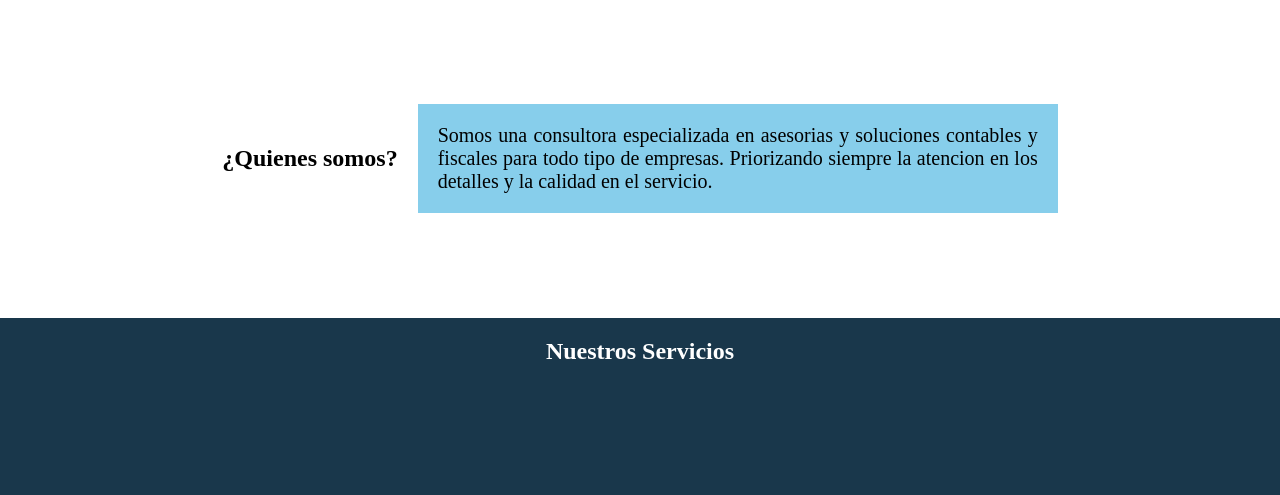
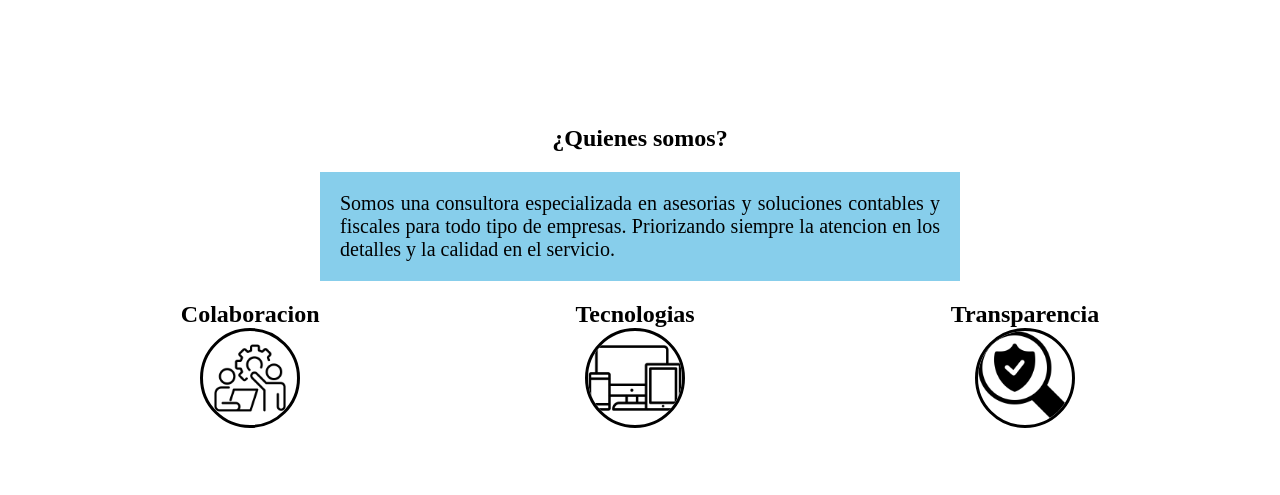
Before and after one commit to marcelosg-dev/Web-Consultoria, a plain HTML site: page index.html in a window 1280 px wide. Shown: the part 802-1297 px from the top of the page. Drawn offline with Linux system fonts and the light colour scheme.

Commit message:
new file:   images/colaboracion.png new file:   images/diseno-de-respuesta.png new file:   images/seguridad.png modified:   index.html modified:   script.js modified:   style.css

```diff
--- a/index.html
+++ b/index.html
@@ -3,7 +3,7 @@
 <head>
     <meta charset="UTF-8">
     <meta name="viewport" content="width=device-width, initial-scale=1.0">
-    <title>Asesoria Contable</title>
+    <title>IGC Finanzas</title>
     <link rel="stylesheet" href="style.css">
     <link rel="icon" href="images/almacenamiento.png" type="image/png">
 </head>
@@ -15,14 +15,14 @@
         <div class="header-container">
             <article>
                 <div>
-                    <h1>Consultoria Contable y Fiscal</h1>
+                    <h1>IGC Finanzas</h1>
                 </div>
             </article>
 
 
             <article>
                 <div class="logo-container">
-                    <a href=""><img src="images/linkedin.png" alt="linkedin" class="img-logo"></a>
+                    <a href="https://www.linkedin.com/company/igc-finanzas/" target="_blank"><img src="images/linkedin.png" alt="linkedin" class="img-logo"></a>
                     <a href=""><img src="images/facebook.png" alt="facebook" class="img-logo"></a>
                     <a href=""><img src="images/instagram.png" alt="instagram" class="img-logo"></a>
                     <a href="https://wa.me/5218136469576" target="_blank"><img src="images/whatsapp.png" alt="whatsapp" class="img-logo"></a>
@@ -50,6 +50,25 @@
                 <p>
                 Somos una consultora especializada en asesorias y soluciones contables y fiscales para todo tipo de empresas. Priorizando siempre la atencion en los detalles y la calidad en el servicio.
                 </p>
+            </div>
+
+            <div class="nosotros-images-container">
+
+                <div class="nosotros-images-content">
+                    <h2>Colaboracion</h2>
+                    <img src="images/colaboracion.png" alt="">
+
+                </div>
+
+                <div class="nosotros-images-content">
+                    <h2>Tecnologias</h2>
+                    <img src="images/diseno-de-respuesta.png" alt="">
+                </div>
+
+                <div class="nosotros-images-content">
+                    <h2>Transparencia</h2>
+                    <img src="images/seguridad.png" alt="">
+                </div>
             </div>
         </div>
         <!-- FINAL DE LA SECCION NOSOTROS -->
--- a/script.js
+++ b/script.js
@@ -0,0 +1,4 @@
+addEventListener('DOMContentLoaded', function() {
+    // Código a ejecutar cuando el DOM esté completamente cargado
+    this.alert('Bienvenido a IGC Finanzas, actualmente la pagina esta en construccion pero ya nos puedes contactar en caso de desearlo. Por el momento para una mejor experiencia te pedimos que uses esta pagina en un navegador de escritorio.')
+});
--- a/style.css
+++ b/style.css
@@ -63,10 +63,10 @@
 .nosotros-container{
 
     width: 100%;
-    height: 40vh;
+    height: 70vh;
     color: black;
     display: flex;
-    flex-direction: row;
+    flex-direction: column;
     align-items: center;
     justify-content: center;
     gap: 20px;
@@ -79,6 +79,28 @@
     padding: 20px;
     font-size: 20px;
     text-align: justify;
+}
+
+.nosotros-images-container{
+    width: 100%;
+    display: flex;
+    flex-direction: row;
+    align-items: center;
+    justify-content: center;
+    gap: 20%;
+}
+
+.nosotros-images-container img{
+    width: 100px;
+    height: 100px;
+    border-style: solid;
+    border-radius: 50%;
+
+}
+
+.nosotros-images-content{
+    text-align: center;
+    justify-content: center;
 }
 
 .servicios-section{
@@ -172,6 +194,7 @@
     color: white;
     width: 20%;
     text-align: center;
+
 }
 .contact-form input{
 
```
Also changed, not shown: images/colaboracion.png (added), images/diseno-de-respuesta.png (added), images/seguridad.png (added).
